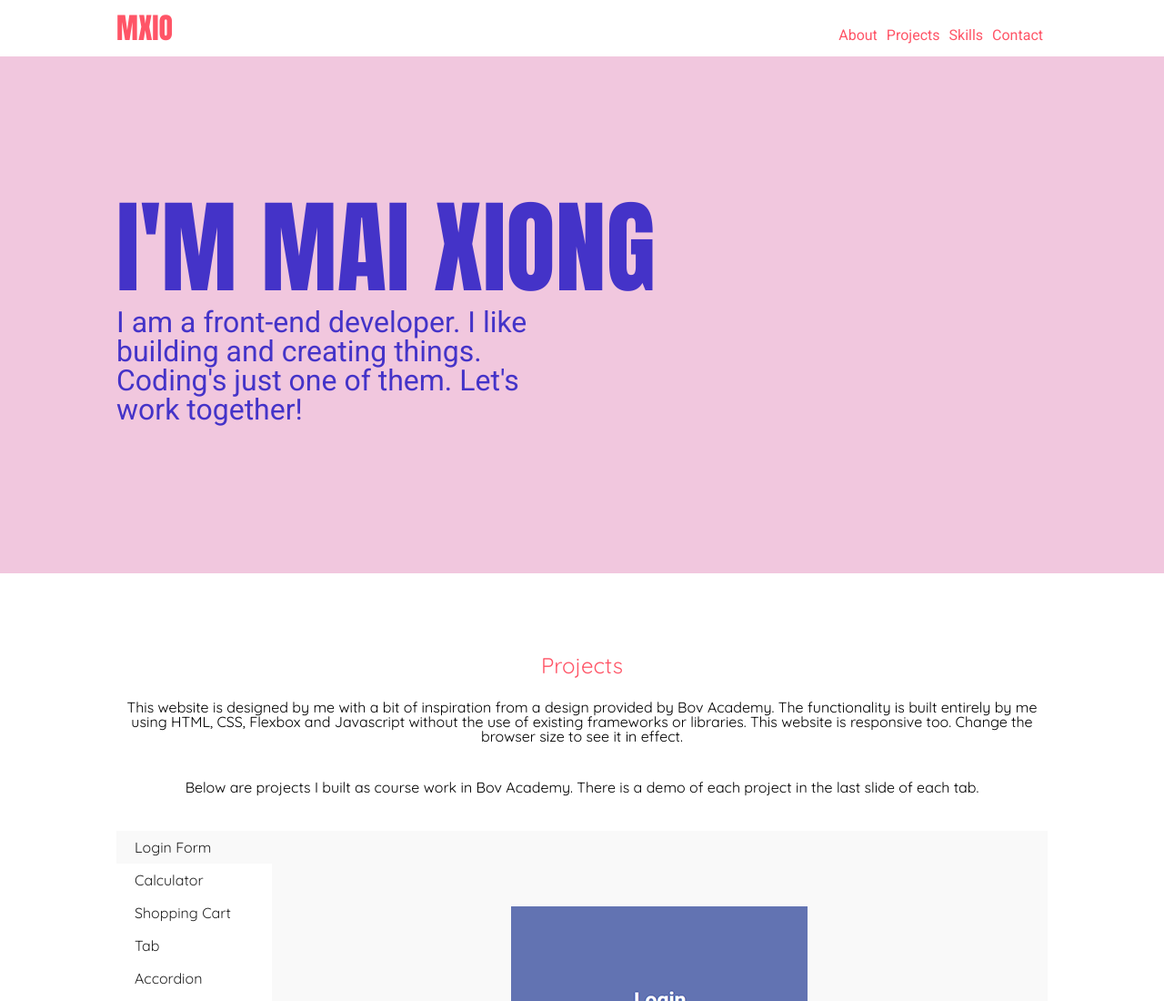
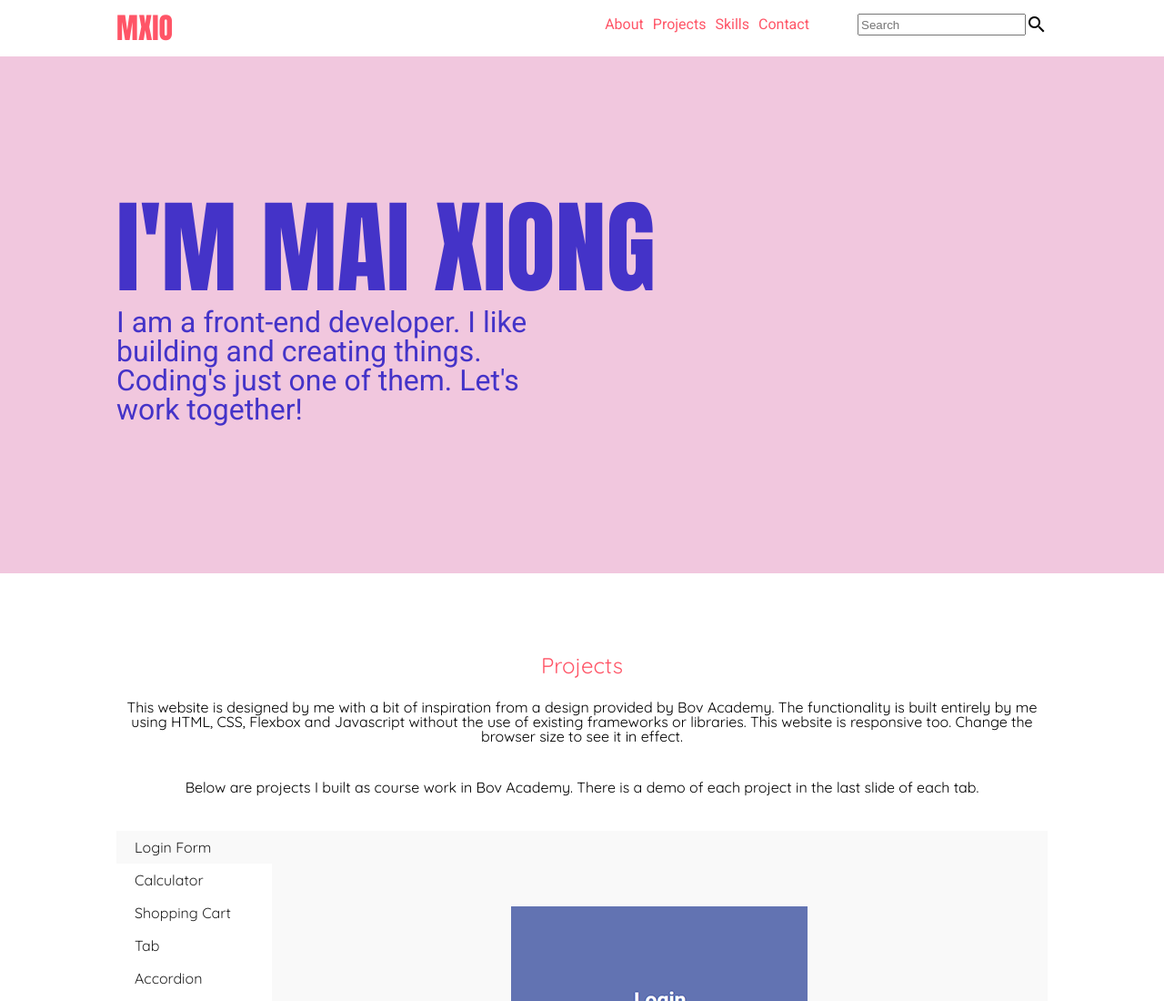
Before and after one commit to mxio/mastering-js-portfolio, a plain HTML site: page index.html in a window 1280 px wide. Shown: the top 1100 px of the page at 91% size. Drawn offline with Linux system fonts and the light colour scheme.

Commit message:
Added search box

```diff
--- a/index.html
+++ b/index.html
@@ -14,12 +14,18 @@
 	<nav>
 		<div class="container">
 		<span class="logo">MXIO</span>
+			<div class="nav-items">
 			<ul>
 				<li><a href="#about">About</a></li>
 				<li><a href="#projects">Projects</a></li>
 				<li><a href="#skills">Skills</a></li>
 				<li><a href="#contact">Contact</a></li>
 			</ul>
+			<form>
+				<input placeholder="Search" type="text" name="search">
+				<i class="material-icons">search</i>
+			</form>
+		</div>
 		</div>
 	</nav>
 	<!--About-->
--- a/style.css
+++ b/style.css
@@ -100,7 +100,7 @@ nav {
 	overflow: hidden;
 	padding: 15px 0;
 }
-
+/*
 nav .container {
 	display: flex;
 	justify-content: space-between;
@@ -110,6 +110,20 @@ nav .container {
 nav ul {
 	display: flex;
 	flex-direction: row;
+}
+*/
+.nav-items {
+	display: flex;
+	justify-content: flex-end;
+}
+
+.nav-items form, .nav-items ul {
+	display: flex;
+}
+
+.nav-items ul {
+	margin: 0 5%;
+	align-items: center;
 }
 
 li {
```
